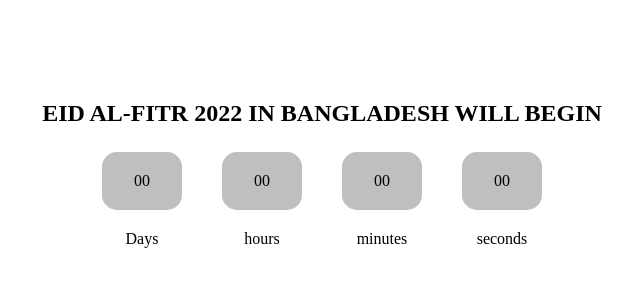
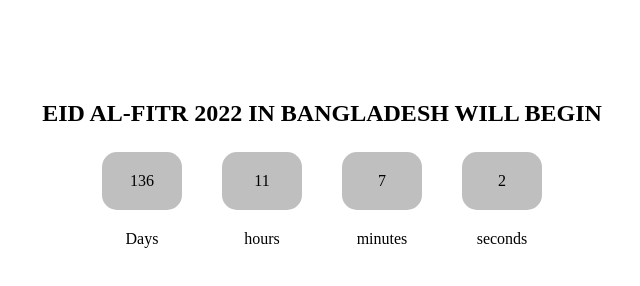
Before and after one commit to wazedaladib/Countdown, a plain HTML site: page index.html in a window 1280 px wide. Shown: the full height of the page, 318-958 px from the left. Drawn offline with Linux system fonts and the light colour scheme.

Commit message:
js file add

```diff
--- a/index.html
+++ b/index.html
@@ -34,6 +34,6 @@
             </div>
 
 
-    <script src="js/script.js"></script>
+    <script src="function/script.js"></script>
 </body>
 </html>
```
